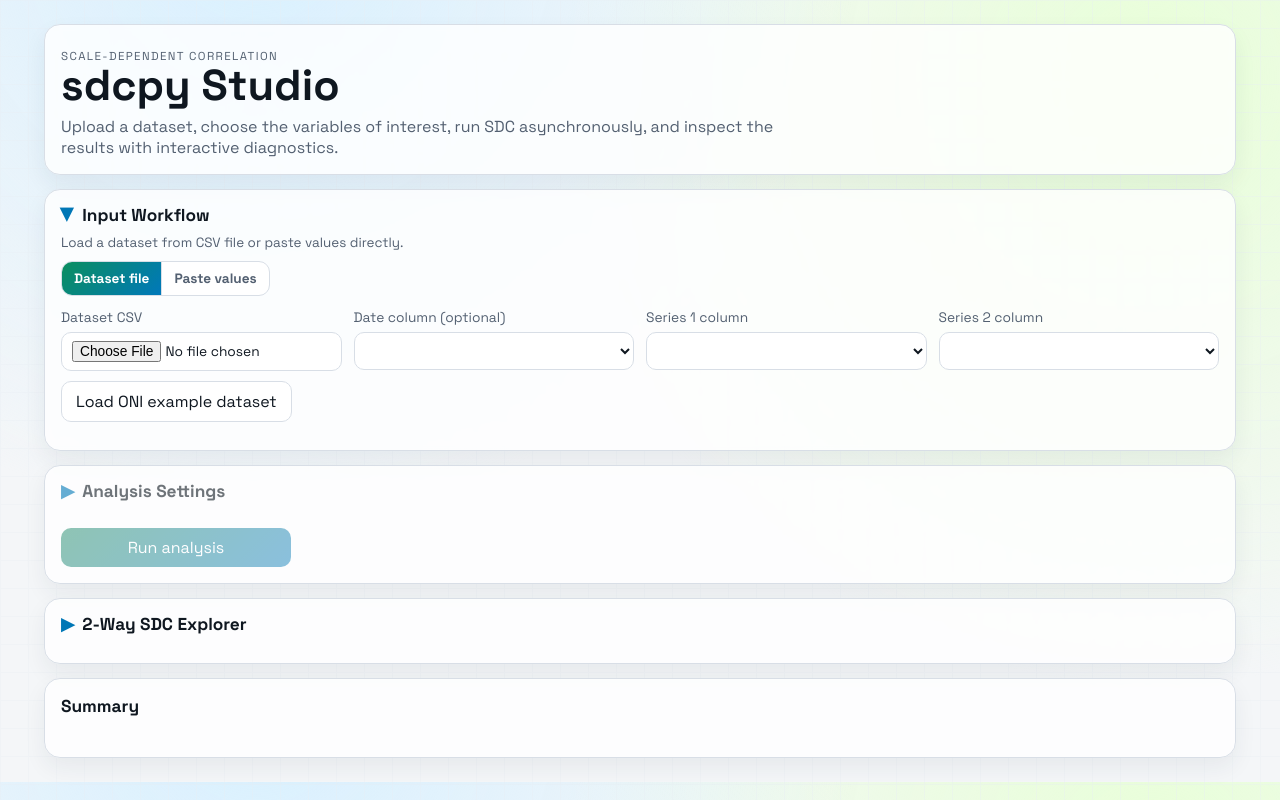
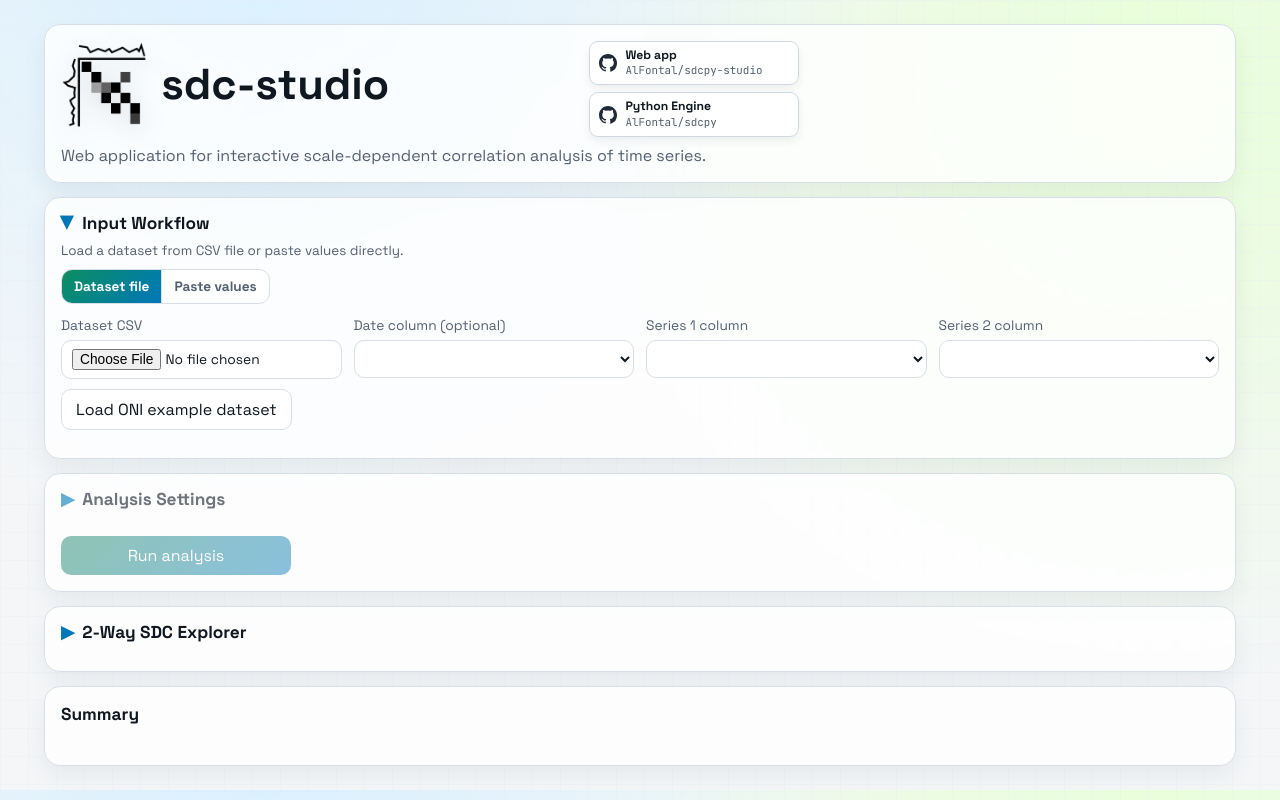
Before and after one commit to AlFontal/sdcpy-studio, a FastAPI app: page / in a window 1280 px wide. Run offline with FastAPI, Linux system fonts and the light colour scheme; lists and menus that the app fills with data are empty; some libraries are stand-ins or nearby versions.

Commit message:
feat(ui): refresh hero branding and docs style

```diff
--- a/sdcpy_studio/static/app.css
+++ b/sdcpy_studio/static/app.css
@@ -53,6 +53,26 @@ body {
   max-width: 72ch;
 }
 
+.hero-title {
+  display: flex;
+  align-items: center;
+  gap: 14px;
+}
+
+.hero-title-row {
+  display: grid;
+  grid-template-columns: minmax(0, 1fr) auto;
+  align-items: start;
+  gap: 12px;
+}
+
+.hero-logo {
+  width: auto;
+  height: clamp(52px, 8.5vw, 88px);
+  filter: drop-shadow(0 6px 12px #0f172022);
+  flex: 0 0 auto;
+}
+
 .hero h1 {
   margin: 0;
   font-size: clamp(1.8rem, 5vw, 2.7rem);
@@ -71,6 +91,70 @@ body {
   font-size: 0.72rem;
   color: var(--accent-2);
   margin: 0 0 8px;
+}
+
+.hero-repo-stack {
+  display: flex;
+  flex-direction: column;
+  gap: 7px;
+  min-width: 210px;
+}
+
+.hero-repo-chip {
+  display: grid;
+  grid-template-columns: 18px minmax(0, 1fr);
+  gap: 8px;
+  align-items: center;
+  text-decoration: none;
+  color: #0f1720;
+  border: 1px solid #cfd8e1;
+  border-radius: 9px;
+  background: #ffffffea;
+  padding: 7px 9px;
+  box-shadow: 0 4px 10px #0f172010;
+  transition: border-color 0.14s ease, transform 0.14s ease, box-shadow 0.14s ease;
+}
+
+.hero-repo-chip:hover {
+  transform: translateY(-1px);
+  border-color: #8fb7d3;
+  box-shadow: 0 8px 16px #0f172018;
+}
+
+.hero-repo-icon {
+  width: 18px;
+  height: 18px;
+  display: inline-flex;
+  align-items: center;
+  justify-content: center;
+  color: #1f2937;
+}
+
+.hero-repo-icon svg {
+  width: 18px;
+  height: 18px;
+  fill: currentColor;
+}
+
+.hero-repo-copy {
+  min-width: 0;
+}
+
+.hero-repo-copy strong {
+  display: block;
+  font-size: 0.76rem;
+  line-height: 1.1;
+}
+
+.hero-repo-copy span {
+  display: block;
+  margin-top: 1px;
+  font-family: "JetBrains Mono", ui-monospace, SFMono-Regular, Menlo, monospace;
+  font-size: 0.68rem;
+  color: #536071;
+  white-space: nowrap;
+  overflow: hidden;
+  text-overflow: ellipsis;
 }
 
 .layout {
@@ -609,6 +693,16 @@ th {
     width: 100%;
   }
 
+  .hero-title-row {
+    grid-template-columns: 1fr;
+    gap: 10px;
+  }
+
+  .hero-repo-stack {
+    width: 100%;
+    min-width: 0;
+  }
+
   .form-grid {
     grid-template-columns: repeat(2, minmax(0, 1fr));
   }
--- a/sdcpy_studio/templates/index.html
+++ b/sdcpy_studio/templates/index.html
@@ -18,11 +18,48 @@
   <main class="page">
     <section class="hero card">
       <div class="hero-copy">
-        <p class="eyebrow">Scale-Dependent Correlation</p>
-        <h1>sdcpy Studio</h1>
+        <div class="hero-title-row">
+          <div class="hero-title">
+            <img class="hero-logo" src="/static/sdcpy_logo_black.png" alt="sdcpy logo" />
+            <h1>sdc-studio</h1>
+          </div>
+          <div class="hero-repo-stack" aria-label="project links">
+            <a
+              class="hero-repo-chip"
+              href="https://github.com/AlFontal/sdcpy-studio"
+              target="_blank"
+              rel="noreferrer noopener"
+            >
+              <span class="hero-repo-icon" aria-hidden="true">
+                <svg viewBox="0 0 16 16" role="img" focusable="false">
+                  <path d="M8 0C3.58 0 0 3.58 0 8a8 8 0 0 0 5.47 7.59c.4.07.55-.17.55-.38v-1.33c-2.23.49-2.7-.95-2.7-.95-.36-.92-.89-1.16-.89-1.16-.73-.5.06-.49.06-.49.81.06 1.23.83 1.23.83.72 1.22 1.89.87 2.35.66.07-.52.28-.87.5-1.07-1.78-.2-3.64-.89-3.64-3.95 0-.87.31-1.59.82-2.15-.08-.2-.36-1.02.08-2.12 0 0 .67-.21 2.2.82a7.5 7.5 0 0 1 4 0c1.53-1.03 2.2-.82 2.2-.82.44 1.1.16 1.92.08 2.12.51.56.82 1.28.82 2.15 0 3.07-1.87 3.75-3.65 3.95.29.25.54.73.54 1.48v2.2c0 .21.15.46.55.38A8 8 0 0 0 16 8c0-4.42-3.58-8-8-8Z" />
+                </svg>
+              </span>
+              <span class="hero-repo-copy">
+                <strong>Web app</strong>
+                <span>AlFontal/sdcpy-studio</span>
+              </span>
+            </a>
+            <a
+              class="hero-repo-chip"
+              href="https://github.com/AlFontal/sdcpy"
+              target="_blank"
+              rel="noreferrer noopener"
+            >
+              <span class="hero-repo-icon" aria-hidden="true">
+                <svg viewBox="0 0 16 16" role="img" focusable="false">
+                  <path d="M8 0C3.58 0 0 3.58 0 8a8 8 0 0 0 5.47 7.59c.4.07.55-.17.55-.38v-1.33c-2.23.49-2.7-.95-2.7-.95-.36-.92-.89-1.16-.89-1.16-.73-.5.06-.49.06-.49.81.06 1.23.83 1.23.83.72 1.22 1.89.87 2.35.66.07-.52.28-.87.5-1.07-1.78-.2-3.64-.89-3.64-3.95 0-.87.31-1.59.82-2.15-.08-.2-.36-1.02.08-2.12 0 0 .67-.21 2.2.82a7.5 7.5 0 0 1 4 0c1.53-1.03 2.2-.82 2.2-.82.44 1.1.16 1.92.08 2.12.51.56.82 1.28.82 2.15 0 3.07-1.87 3.75-3.65 3.95.29.25.54.73.54 1.48v2.2c0 .21.15.46.55.38A8 8 0 0 0 16 8c0-4.42-3.58-8-8-8Z" />
+                </svg>
+              </span>
+              <span class="hero-repo-copy">
+                <strong>Python Engine</strong>
+                <span>AlFontal/sdcpy</span>
+              </span>
+            </a>
+          </div>
+        </div>
         <p>
-          Upload a dataset, choose the variables of interest, run SDC asynchronously,
-          and inspect the results with interactive diagnostics.
+          Web application for interactive scale-dependent correlation analysis of time series.
         </p>
       </div>
     </section>
```
Also changed, not shown: tests/test_api.py (+1 -1 lines), README.md, sdcpy_studio/static/sdcpy_logo_black.png (added).
